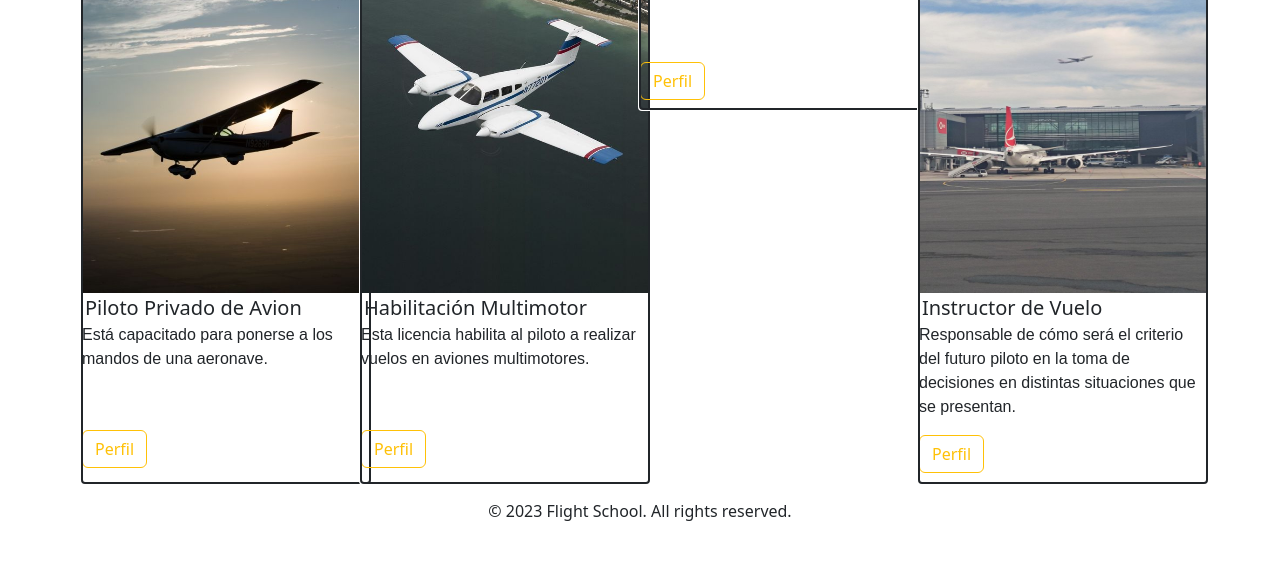
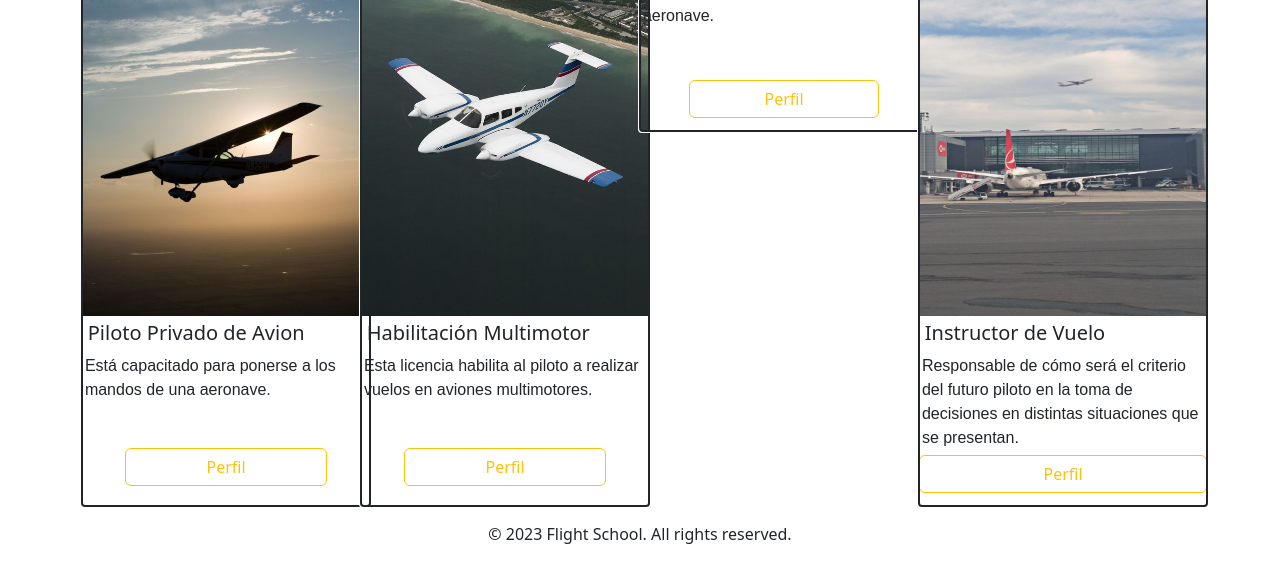
Before and after one commit to BorisMosco/Proyecto-42905-Moscovich, a website: page pages/flota.html in a window 1280 px wide. Shown: the part 333-895 px from the top of the page. Before the commit the page ends 872 px from the top, so only its background shows below. Drawn offline with nearby package versions, Linux system fonts and the light colour scheme.

Commit message:
estilo css

```diff
--- a/css/style.css
+++ b/css/style.css
@@ -42,17 +42,22 @@
 
 #c-50 {
   margin: 15%;
-  margin-left: auto;
+  display: flow-root;
 }
 
 #c-55 {
   margin: 17%;
-  margin-left: auto;
+  display:flow-root;
+}
+
+#j-27{
+  display: flow-root;
+  margin-top: -5%;
 }
 
 #c-60 {
   margin: 15%;
-  margin-left: auto;
+  display: flow-root;
 }
 
 .Fleet {
@@ -89,7 +94,7 @@
 }
 
 .card-title {
-  padding: 1%;
+  padding: 2%;
 }
 
 #carouselExampleDark {
@@ -131,6 +136,7 @@
 
 #fuente-1 {
   font-family: "Jost", sans-serif;
+  padding: 1%;
 }
 
 .style-1 {
@@ -153,7 +159,7 @@
 }
 
 .mapa {
-  width: 500px;
+  width: 100%;
   height: 200px;
 }
 
```
